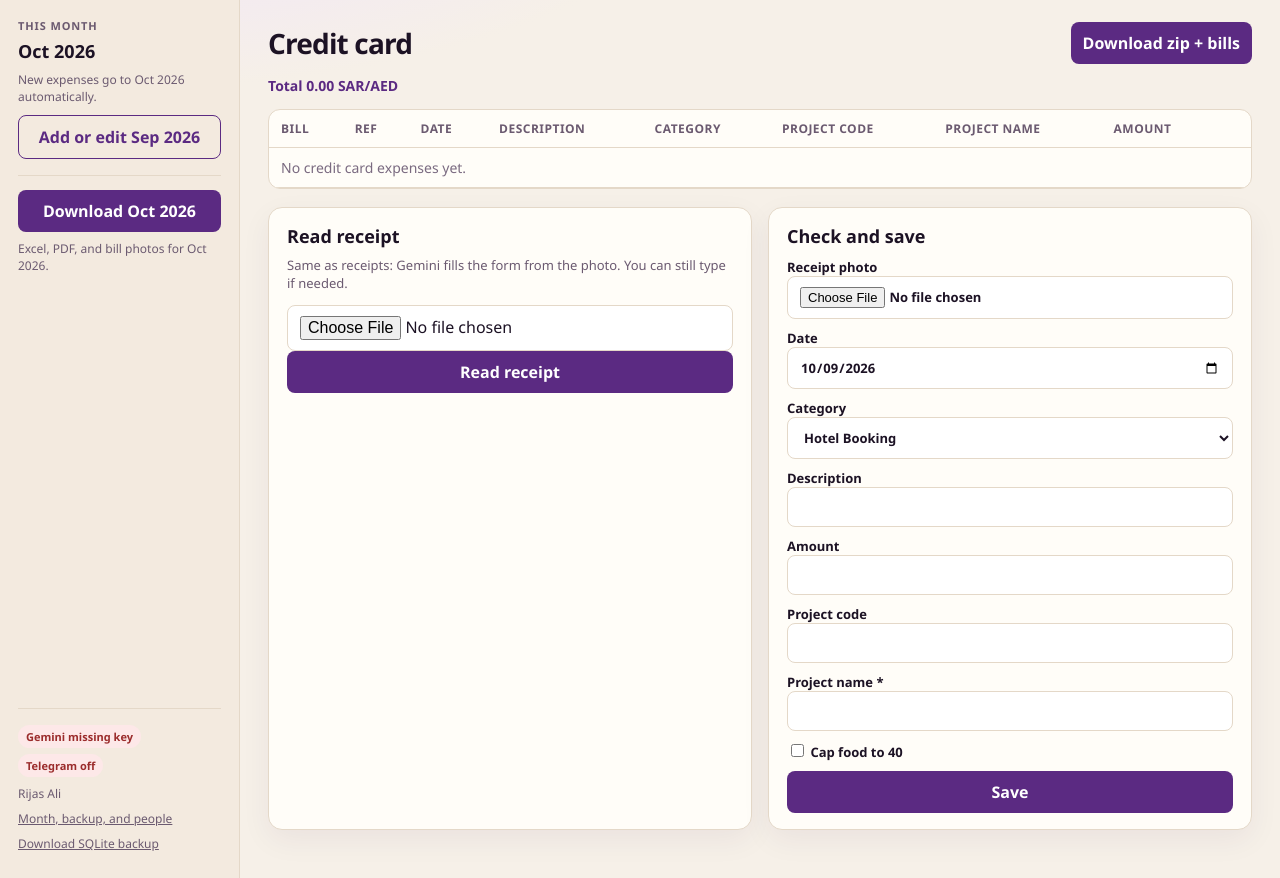
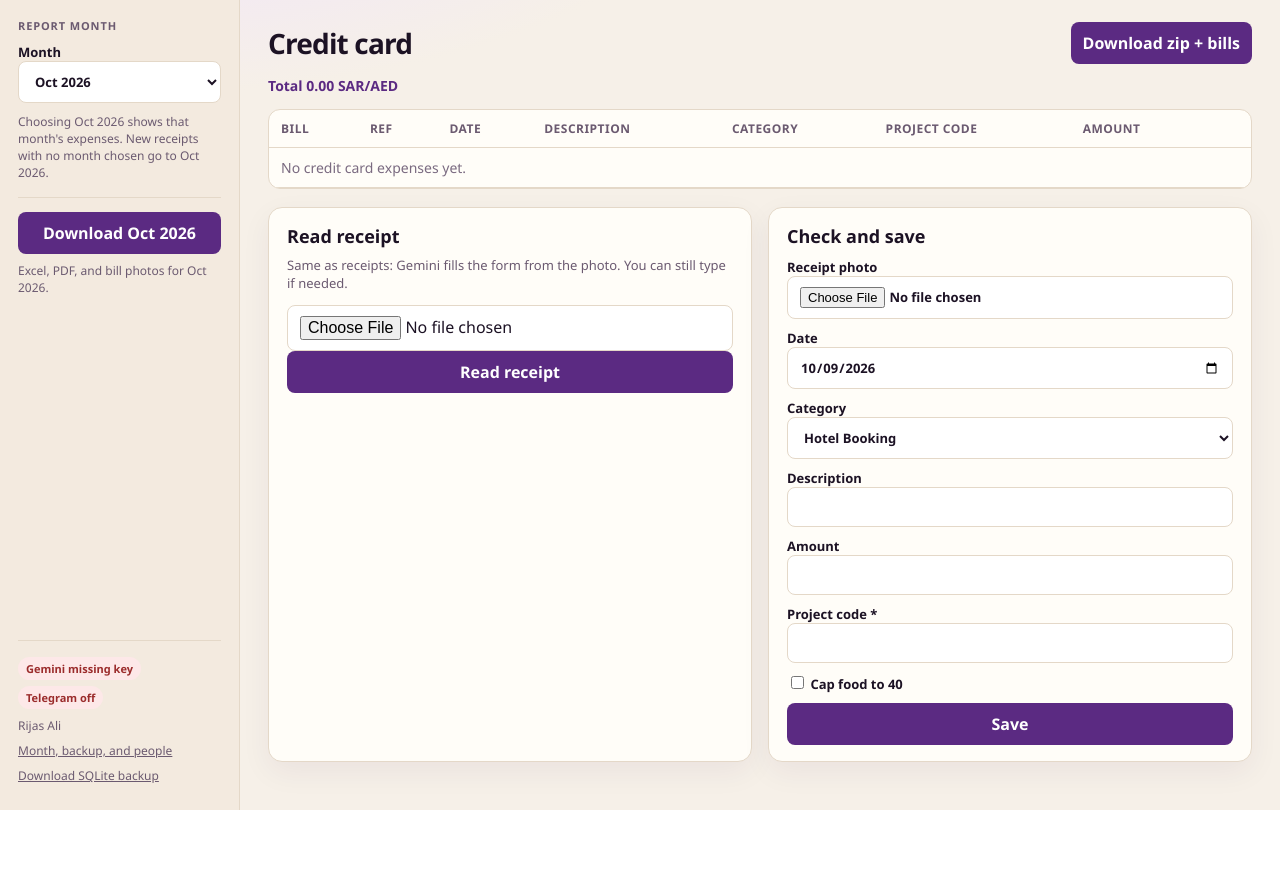
Before and after one commit to Rijas99/PurpleGlo_expense_automation, a FastAPI app: page /credit-card in a window 1280 px wide. Shown: the part 67-945 px from the top of the page. After the commit the page ends 877 px from the top, so only its background shows below. Run offline with FastAPI, Linux system fonts and the light colour scheme; data comes from the database, SQL or seed files in the repository; data that the repository does not hold is empty.

Commit message:
Show the month you pick, and edit description and project code in the table.
Co-authored-by: Cursor <cursoragent@cursor.com>

```diff
--- a/app/main.py
+++ b/app/main.py
@@ -51,6 +51,7 @@ from app.db import (
     project_codes_for_current,
     project_names,
     set_project_code,
+    set_row_field,
     turso_enabled,
     update_credit_card,
     update_receipt,
@@ -64,7 +65,13 @@ from app.export import (
     build_transport_xlsx,
 )
 from app.gemini import analyze_receipt_bytes
-from app.months import current_month_label, previous_month_label, previous_month_slug
+from app.months import (
+    current_month_label,
+    current_month_slug,
+    previous_month_label,
+    previous_month_slug,
+    recent_month_options,
+)
 from app.telegram import slugify
 
 logging.basicConfig(level=logging.INFO)
@@ -142,8 +149,7 @@ def working_report_month(request: Request) -> str:
 
 
 def can_edit_month(request: Request) -> bool:
-    slug = selected_month(request)
-    return slug is None or slug == previous_month_slug()
+    return True
 
 
 def export_month_label(request: Request) -> str:
@@ -156,7 +162,7 @@ def export_month_label(request: Request) -> str:
 def selected_month(request: Request) -> str | None:
     value = request.query_params.get("month") or request.session.get("month_view")
     if not value or value == "CURRENT":
-        return None
+        return current_month_slug()
     if value == "PREVIOUS":
         return previous_month_slug()
     return value
@@ -250,6 +256,10 @@ def _date_year(request: Request) -> int:
     return parse_report_month(export_month_label(request))[1]
 
 
+def _project_code(project_code: str, project_name: str = "") -> str:
+    return (project_code or "").strip() or (project_name or "").strip()
+
+
 def _receipt_form_from_row(row: dict, year: int) -> dict:
     return {
         "date": to_input_date(str(row.get("date") or ""), year),
@@ -263,13 +273,7 @@ def _receipt_form_from_row(row: dict, year: int) -> dict:
 
 def ctx(request: Request, **extra):
     month_slug = selected_month(request)
-    prev_slug = previous_month_slug()
-    if month_slug is None:
-        month_view = "CURRENT"
-    elif month_slug == prev_slug:
-        month_view = "PREVIOUS"
-    else:
-        month_view = month_slug
+    month_view = "CURRENT" if month_slug == current_month_slug() else (month_slug or "CURRENT")
     path = request.url.path
     active = "receipts"
     if path.startswith("/credit-card"):
@@ -283,6 +287,12 @@ def ctx(request: Request, **extra):
     account = logged_in_user(request)
     viewing = active_user(request)
     oid = int(viewing["id"]) if viewing else None
+    choices = recent_month_options()
+    seen = {slug for _, slug in choices}
+    for slug in list_archived_months(db(), oid):
+        if slug not in seen:
+            choices.append((slug.replace("_", " "), slug))
+            seen.add(slug)
     return {
         "request": request,
         "flash": pop_flash(request),
@@ -293,7 +303,9 @@ def ctx(request: Request, **extra):
         "project_names": project_names(db(), oid),
         "archived": list_archived_months(db(), oid),
         "month_view": month_view,
-        "can_edit": month_slug is None or month_slug == prev_slug,
+        "active_slug": month_slug,
+        "month_choices": choices,
+        "can_edit": True,
         "current_label": current_month_label(),
         "previous_label": previous_month_label(),
         "report_month": report_month,
@@ -721,7 +733,7 @@ async def save_receipt(
     description: str = Form(...),
     category: str = Form(...),
     project_code: str = Form(""),
-    project_name: str = Form(...),
+    project_name: str = Form(""),
     amount: float = Form(...),
     cap_food: str = Form(""),
 ):
@@ -731,8 +743,9 @@ async def save_receipt(
     if not can_edit_month(request):
         flash(request, "Switch to CURRENT month to add receipts.", "err")
         return RedirectResponse("/", status_code=303)
-    if not project_name.strip():
-        flash(request, "Project name is required.", "err")
+    code = _project_code(project_code, project_name)
+    if not code:
+        flash(request, "Project code is required.", "err")
         return RedirectResponse("/", status_code=303)
 
     final_desc, final_amt = _capped_desc_amount(description, category, amount, cap_food)
@@ -751,8 +764,8 @@ async def save_receipt(
             "date": format_display_date(date),
             "description": final_desc,
             "category": category,
-            "project_code": project_code.strip(),
-            "project_name": project_name.strip(),
+            "project_code": code,
+            "project_name": code,
             "amount": final_amt,
             "image_bytes": image_bytes,
             "image_mime": image_mime,
@@ -800,7 +813,7 @@ async def receipts_update(
     description: str = Form(...),
     category: str = Form(...),
     project_code: str = Form(""),
-    project_name: str = Form(...),
+    project_name: str = Form(""),
     amount: float = Form(...),
     cap_food: str = Form(""),
     photo: UploadFile | None = File(None),
@@ -811,16 +824,16 @@ async def receipts_update(
     if not can_edit_month(request):
         flash(request, "Archived months are read-only.", "err")
         return RedirectResponse("/", status_code=303)
-    if not project_name.strip():
-        flash(request, "Project name is required.", "err")
+    if not _project_code(project_code, project_name):
+        flash(request, "Project code is required.", "err")
         return RedirectResponse("/", status_code=303)
     final_desc, final_amt = _capped_desc_amount(description, category, amount, cap_food)
     payload = {
         "date": format_display_date(date),
         "description": final_desc,
         "category": category,
-        "project_code": project_code.strip(),
-        "project_name": project_name.strip(),
+        "project_code": _project_code(project_code, project_name),
+        "project_name": _project_code(project_code, project_name),
         "amount": final_amt,
     }
     replace_image = bool(photo and photo.filename)
@@ -914,7 +927,7 @@ async def credit_save(
     description: str = Form(...),
     category: str = Form(...),
     project_code: str = Form(""),
-    project_name: str = Form(...),
+    project_name: str = Form(""),
     amount: float = Form(...),
     cap_food: str = Form(""),
     photo: UploadFile | None = File(None),
@@ -945,8 +958,8 @@ async def credit_save(
             "date": format_display_date(date),
             "description": final_desc,
             "category": category,
-            "project_code": project_code.strip(),
-            "project_name": project_name.strip(),
+            "project_code": _project_code(project_code, project_name),
+            "project_name": _project_code(project_code, project_name),
             "amount": final_amt,
             "image_bytes": image_bytes,
             "image_mime": image_mime,
@@ -994,7 +1007,7 @@ async def credit_update(
     description: str = Form(...),
     category: str = Form(...),
     project_code: str = Form(""),
-    project_name: str = Form(...),
+    project_name: str = Form(""),
     amount: float = Form(...),
     cap_food: str = Form(""),
     photo: UploadFile | None = File(None),
@@ -1010,8 +1023,8 @@ async def credit_update(
         "date": format_display_date(date),
         "description": final_desc,
         "category": category,
-        "project_code": project_code.strip(),
-        "project_name": project_name.strip(),
+        "project_code": _project_code(project_code, project_name),
+        "project_name": _project_code(project_code, project_name),
         "amount": final_amt,
     }
     replace_image = bool(photo and photo.filename)
@@ -1060,7 +1073,7 @@ async def transport_save(
     from_location: str = Form(...),
     destination: str = Form(...),
     project_code: str = Form(""),
-    project_name: str = Form(...),
+    project_name: str = Form(""),
     return_included: str = Form(""),
 ):
     gate = require_auth(request)
@@ -1076,8 +1089,8 @@ async def transport_save(
             "from_location": from_location.strip(),
             "destination": destination.strip(),
             "return_included": bool(return_included),
-            "project_code": project_code.strip(),
-            "project_name": project_name.strip(),
+            "project_code": _project_code(project_code, project_name),
+            "project_name": _project_code(project_code, project_name),
             "owner_id": owner_id(request),
             "month_slug": selected_month(request),
         },
@@ -1120,7 +1133,7 @@ async def transport_update(
     from_location: str = Form(...),
     destination: str = Form(...),
     project_code: str = Form(""),
-    project_name: str = Form(...),
+    project_name: str = Form(""),
     return_included: str = Form(""),
 ):
     gate = require_auth(request)
@@ -1137,8 +1150,8 @@ async def transport_update(
             "from_location": from_location.strip(),
             "destination": destination.strip(),
             "return_included": bool(return_included),
-            "project_code": project_code.strip(),
-            "project_name": project_name.strip(),
+            "project_code": _project_code(project_code, project_name),
+            "project_name": _project_code(project_code, project_name),
         },
         owner_id=owner_id(request),
         month_slug=selected_month(request),
@@ -1155,6 +1168,56 @@ async def transport_delete(request: Request, row_id: int):
     delete_transport(db(), row_id, owner_id(request), month_slug=selected_month(request))
     flash(request, "Deleted.")
     return RedirectResponse("/transport", status_code=303)
+
+
+@app.post("/receipts/{ref}/description")
+async def receipts_description(request: Request, ref: int, description: str = Form("")):
+    gate = require_auth(request)
+    if gate:
+        return gate
+    text = description.strip()
+    if not text:
+        flash(request, "Description cannot be empty.", "err")
+        return RedirectResponse("/", status_code=303)
+    if set_row_field(
+        db(),
+        "receipts",
+        "ref",
+        ref,
+        "description",
+        text,
+        month_slug=selected_month(request),
+        owner_id=owner_id(request),
+    ):
+        flash(request, "Description updated.")
+    else:
+        flash(request, "Receipt not found.", "err")
+    return RedirectResponse("/", status_code=303)
+
+
+@app.post("/credit-card/{row_id}/description")
+async def credit_description(request: Request, row_id: int, description: str = Form("")):
+    gate = require_auth(request)
+    if gate:
+        return gate
+    text = description.strip()
+    if not text:
+        flash(request, "Description cannot be empty.", "err")
+        return RedirectResponse("/credit-card", status_code=303)
+    if set_row_field(
+        db(),
+        "credit_card",
+        "id",
+        row_id,
+        "description",
+        text,
+        month_slug=selected_month(request),
+        owner_id=owner_id(request),
+    ):
+        flash(request, "Description updated.")
+    else:
+        flash(request, "Expense not found.", "err")
+    return RedirectResponse("/credit-card", status_code=303)
 
 
 @app.post("/receipts/{ref}/project-code")
--- a/static/style.css
+++ b/static/style.css
@@ -90,6 +90,12 @@ nav a.on, nav a:hover { background: rgba(255,255,255,0.12); }
 input.inline-code {
   width: 9.5rem;
   min-width: 7rem;
+  padding: 6px 8px;
+  font-size: 13px;
+}
+input.inline-text {
+  width: 14rem;
+  min-width: 8rem;
   padding: 6px 8px;
   font-size: 13px;
 }
--- a/templates/base.html
+++ b/templates/base.html
@@ -33,16 +33,15 @@
 
   <aside class="rail">
     <form method="post" action="/settings" class="rail-form">
-      <p class="rail-kicker">This month</p>
-      <p class="month-now">{{ current_label }}</p>
-      <p class="hint">New expenses go to {{ current_label }} automatically.</p>
-      {% if month_view == 'PREVIOUS' %}
-      <input type="hidden" name="month_view" value="CURRENT" />
-      <button class="ghost" type="submit">Back to {{ current_label }}</button>
-      {% else %}
-      <input type="hidden" name="month_view" value="PREVIOUS" />
-      <button class="ghost" type="submit">Add or edit {{ previous_label }}</button>
-      {% endif %}
+      <p class="rail-kicker">Report month</p>
+      <label>Month
+        <select name="month_view" onchange="this.form.submit()">
+          {% for label, slug in month_choices %}
+          <option value="{{ slug }}" {% if slug == active_slug %}selected{% endif %}>{{ label }}</option>
+          {% endfor %}
+        </select>
+      </label>
+      <p class="hint">Choosing {{ looking_at_label }} shows that month's expenses. New receipts with no month chosen go to {{ current_label }}.</p>
     </form>
 
     <div class="rail-actions">
@@ -70,10 +69,8 @@
     {% if flash %}
     <div class="flash {{ flash.kind }}">{{ flash.text }}</div>
     {% endif %}
-    {% if month_view == 'PREVIOUS' %}
-    <div class="flash warn">Editing {{ previous_label }}. Receipts you add here stay in {{ previous_label }}.</div>
-    {% elif not can_edit %}
-    <div class="flash warn">Viewing {{ looking_at_label }}. This older month is read-only.</div>
+    {% if active_slug != current_label.replace(' ', '_') %}
+    <div class="flash warn">Showing {{ looking_at_label }}. Receipts you add here stay in {{ looking_at_label }}.</div>
     {% endif %}
     {% block content %}{% endblock %}
   </main>
--- a/templates/credit_card.html
+++ b/templates/credit_card.html
@@ -11,7 +11,7 @@
     <thead>
       <tr>
         <th>Bill</th><th>Ref</th><th>Date</th><th>Description</th><th>Category</th>
-        <th>Project code</th><th>Project name</th><th>Amount</th><th></th>
+        <th>Project code</th><th>Amount</th><th></th>
       </tr>
     </thead>
     <tbody>
@@ -28,7 +28,15 @@
         </td>
         <td>{{ r.ref or "—" }}</td>
         <td>{{ r.date }}</td>
-        <td>{{ r.description }}</td>
+        <td>
+          {% if can_edit %}
+          <form method="post" action="/credit-card/{{ r.id }}/description">
+            <input class="inline-text" name="description" value="{{ r.description }}" onchange="this.form.submit()" />
+          </form>
+          {% else %}
+          {{ r.description }}
+          {% endif %}
+        </td>
         <td>{{ r.category }}</td>
         <td>
           {% if can_edit %}
@@ -39,7 +47,6 @@
           {{ r.project_code }}
           {% endif %}
         </td>
-        <td>{{ r.project_name }}</td>
         <td class="num">{{ "%.2f"|format(r.amount) }}</td>
         <td>
           {% if can_edit %}
@@ -53,7 +60,7 @@
         </td>
       </tr>
       {% else %}
-      <tr><td colspan="9" class="empty">No credit card expenses yet.</td></tr>
+      <tr><td colspan="8" class="empty">No credit card expenses yet.</td></tr>
       {% endfor %}
     </tbody>
   </table>
@@ -84,14 +91,12 @@
     </label>
     <label>Description <input name="description" value="{{ a.get('description') or '' }}" required /></label>
     <label>Amount <input type="number" step="0.01" min="0" name="amount" value="{{ a.get('amount') or '' }}" required /></label>
-    <label>Project code <input name="project_code" list="codes" value="{{ a.get('project_code') or '' }}" /></label>
-    <label>Project name * <input name="project_name" list="names" required value="{{ a.get('project_name') or '' }}" /></label>
+    <label>Project code * <input name="project_code" list="codes" required value="{{ a.get('project_code') or a.get('project_name') or '' }}" /></label>
     <label class="check"><input type="checkbox" name="cap_food" value="1" /> Cap food to {{ food_cap|int if food_cap is defined else 40 }}</label>
     <button type="submit">{% if editing %}Update{% else %}Save{% endif %}</button>
     {% if editing %}<a class="meta" href="/credit-card">Cancel</a>{% endif %}
   </form>
 </div>
 <datalist id="codes">{% for code in project_codes %}<option value="{{ code }}">{% endfor %}</datalist>
-<datalist id="names">{% for n in project_names %}<option value="{{ n }}">{% endfor %}</datalist>
 {% endif %}
 {% endblock %}
--- a/templates/manage.html
+++ b/templates/manage.html
@@ -103,7 +103,7 @@
 <div class="grid manage-grid">
   <section class="card">
     <h2>Months</h2>
-    <p class="hint">This month is <strong>{{ current_label }}</strong> automatically. Use <strong>Add or edit {{ previous_label }}</strong> on the left if a bill was missed last month.</p>
+    <p class="hint">The month changes automatically. Pick a month on the left to see and edit that month's expenses. There is no “start a new month” button.</p>
   </section>
 
   <form class="card danger-card" method="post" action="/manage/clear-current">
```
Also changed, not shown: app/bot.py (+5 -5 lines), app/db.py (+58 -1 lines), app/months.py (+32 -0 lines), app/telegram.py (+4 -4 lines), templates/receipts.html (+13 -14 lines), templates/transport.html (+3 -6 lines), tests/test_app.py (+32 -4 lines).
